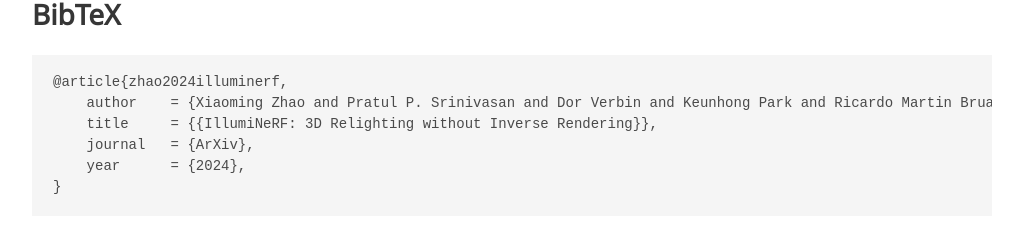
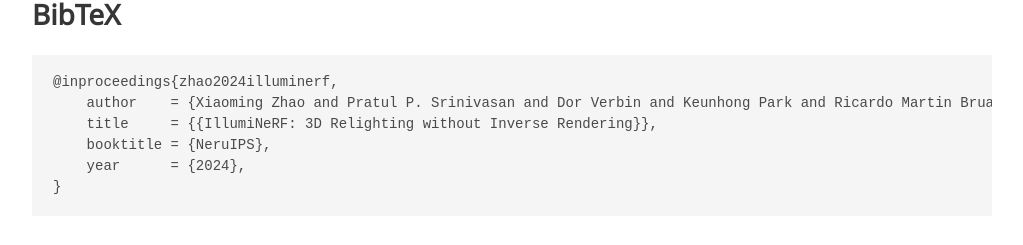
Before and after one commit to illuminerf/illuminerf.github.io, a plain HTML site: page cat3d.html in a window 1280 px wide. Shown: the part 1539-1784 px from the top of the page, without its empty margins (128-1151 px from the left). Drawn offline with nearby package versions, Linux system fonts and the light colour scheme; some icons are missing; a web font is replaced by a local one.

Commit message:
update bibtex

```diff
--- a/cat3d.html
+++ b/cat3d.html
@@ -180,10 +180,10 @@
   <section class="section" id="BibTeX">
     <div class="container is-max-desktop content">
       <h2 class="title">BibTeX</h2>
-      <pre><code>@article{zhao2024illuminerf,
+      <pre><code>@inproceedings{zhao2024illuminerf,
     author    = {Xiaoming Zhao and Pratul P. Srinivasan and Dor Verbin and Keunhong Park and Ricardo Martin Brualla and Philipp Henzler},
     title     = {{IllumiNeRF: 3D Relighting without Inverse Rendering}},
-    journal   = {ArXiv},
+    booktitle = {NeruIPS},
     year      = {2024},
 }</code></pre>
     </div>
```
Also changed, not shown: stanford_orb.html (+2 -2 lines), tensoir.html (+2 -2 lines).
